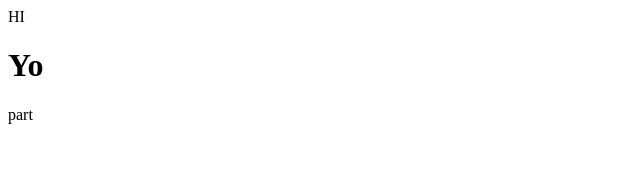
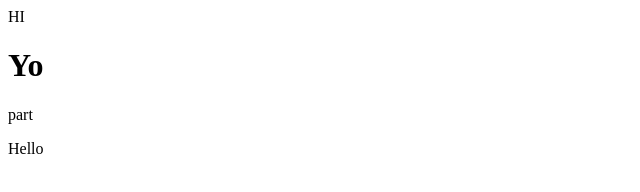
Before and after one commit to djfresh7/MyScripts, a plain HTML site: page index.html in a window 1280 px wide. Shown: the full height of the page, 0-640 px from the left. Drawn offline with Linux system fonts and the light colour scheme.

Commit message:
new update.
new update.

```diff
--- a/index.html
+++ b/index.html
@@ -9,5 +9,6 @@
   <body>
     <h1>Yo</h1>
     <p>part</p>
+    <p class="para">Hello</p>
   </body>
 </html>
```
